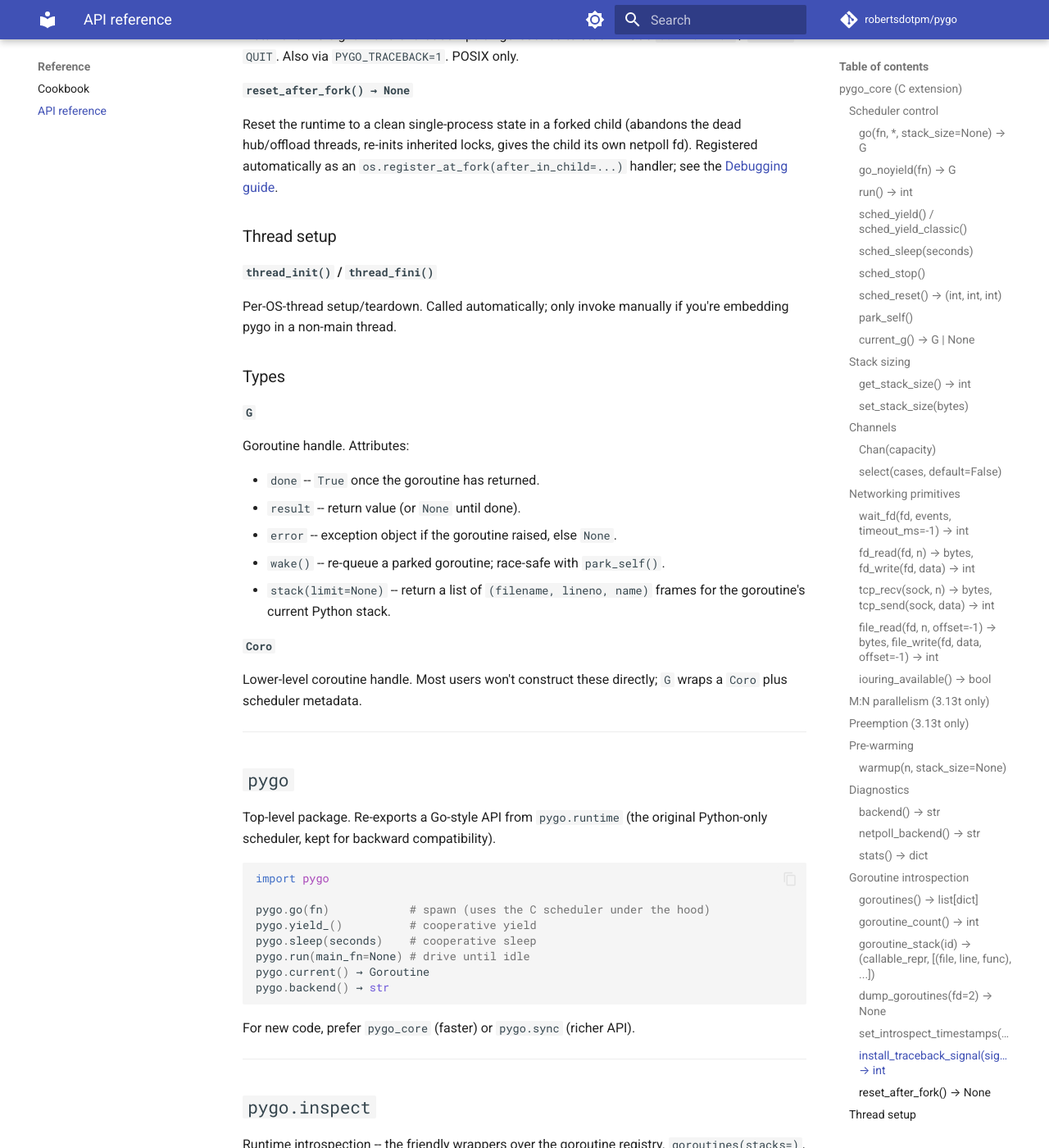
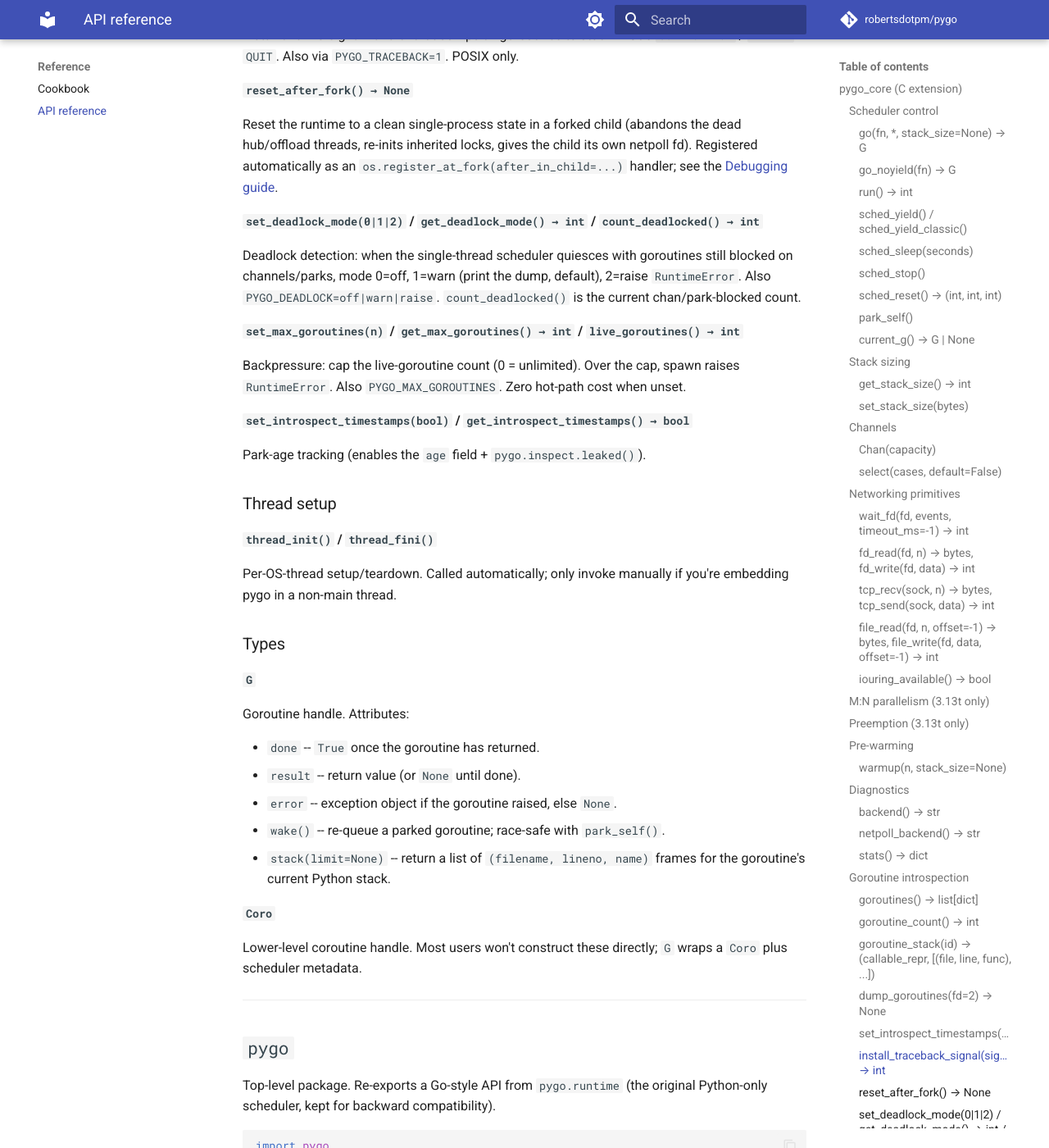
Before and after one commit to robertsdotpm/runloom, an MkDocs documentation site: the page built from docs/api-reference.md, in a window 1280 px wide and 1400 px high, scrolled down 4662 px. Shown: the whole window at 82% size. Built offline with MkDocs 1.6.1 and Material for MkDocs 9.7.7, drawn with Linux system fonts in a browser that asks for light colours; comment, search, counter and statistics services are not loaded; some of the changed text lies outside the part shown.

Commit message:
docs: API reference for deadlock / leak / backpressure controls
Document the new pygo_core + pygo.inspect surfaces (deadlock mode, leak
watchdog, max-goroutines admission gate, timestamp getter) in the API
reference; the full how-to already lives in docs/debugging.md.

````diff
--- a/docs/api-reference.md
+++ b/docs/api-reference.md
@@ -221,6 +221,23 @@ child its own netpoll fd).  Registered automatically as an
 `os.register_at_fork(after_in_child=...)` handler; see the [Debugging
 guide](debugging.md#fork-safety).
 
+#### `set_deadlock_mode(0|1|2)` / `get_deadlock_mode() → int` / `count_deadlocked() → int`
+
+Deadlock detection: when the single-thread scheduler quiesces with
+goroutines still blocked on channels/parks, mode 0=off, 1=warn (print the
+dump, default), 2=raise `RuntimeError`.  Also `PYGO_DEADLOCK=off|warn|raise`.
+`count_deadlocked()` is the current chan/park-blocked count.
+
+#### `set_max_goroutines(n)` / `get_max_goroutines() → int` / `live_goroutines() → int`
+
+Backpressure: cap the live-goroutine count (0 = unlimited).  Over the cap,
+spawn raises `RuntimeError`.  Also `PYGO_MAX_GOROUTINES`.  Zero hot-path cost
+when unset.
+
+#### `set_introspect_timestamps(bool)` / `get_introspect_timestamps() → bool`
+
+Park-age tracking (enables the `age` field + `pygo.inspect.leaked()`).
+
 ### Thread setup
 
 #### `thread_init()` / `thread_fini()`
@@ -274,7 +291,10 @@ For new code, prefer `pygo_core` (faster) or `pygo.sync` (richer API).
 Runtime introspection -- the friendly wrappers over the goroutine
 registry.  `goroutines(stacks=)`, `count()`, `stack(id)`, `format(stacks=)`
 (a human dump as a string), `dump(file=, stacks=)`, `enable_timestamps()`,
-`install_dump_signal()`.  See the [Debugging guide](debugging.md).
+`install_dump_signal()`, `leaked(min_age, states)` / `watch_leaks(...)`
+(leak detection), `set_deadlock_mode("off"/"warn"/"raise")`,
+`set_max_goroutines(n)` / `live_goroutines()` (backpressure).  See the
+[Debugging guide](debugging.md).
 
 ```python
 import pygo.inspect as gi
````
